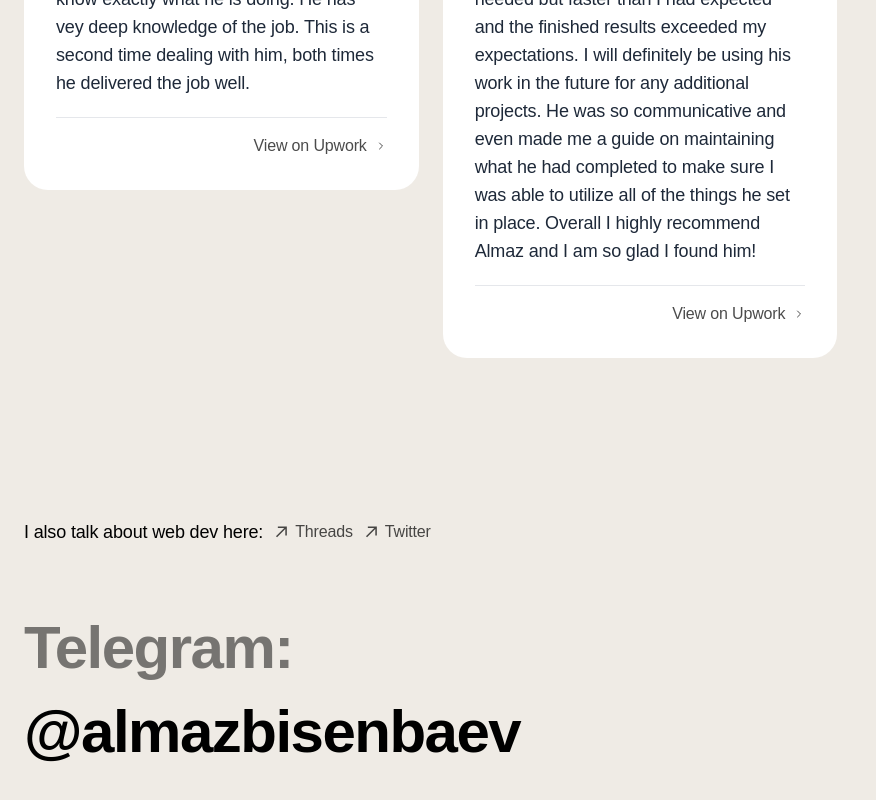
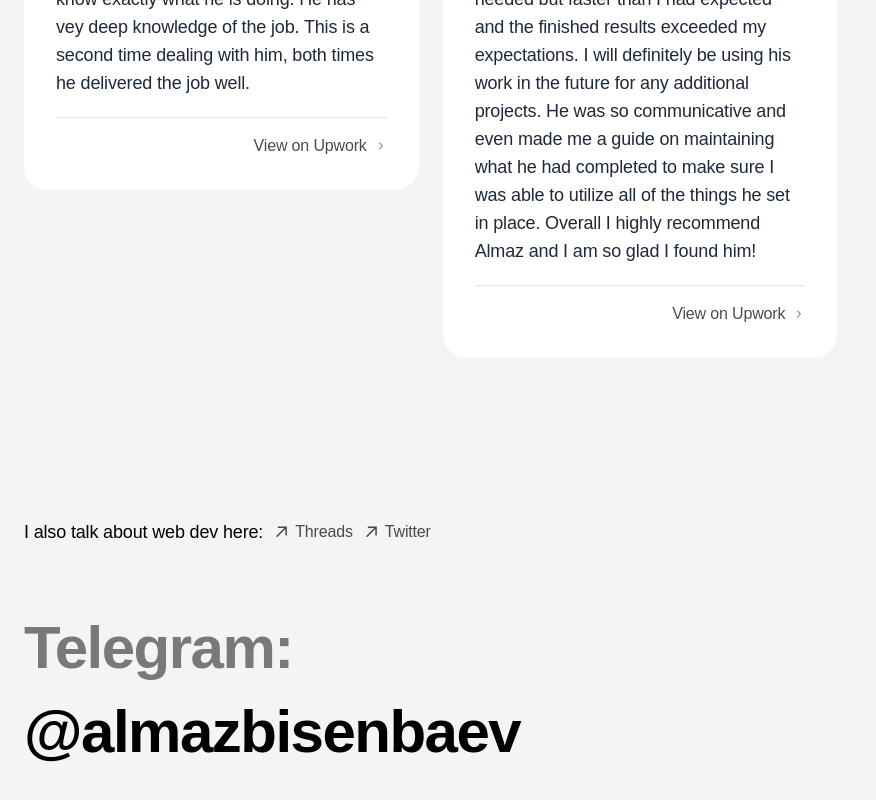
Before and after one commit to almazbisenbaev/almaz, a Next.js app: page / in a window 1280 px wide. Shown: the part 3952-4752 px from the top of the page, without its empty margins (0-876 px from the left). Built offline with nearby package versions, Linux system fonts and the light colour scheme; a web font is replaced by a local one.

Commit message:
Update background color

```diff
--- a/src/app/globals.css
+++ b/src/app/globals.css
@@ -18,7 +18,8 @@ body {
 body {
   color: var(--foreground);
   /* background: linear-gradient(#fff, #edede9, #f5ebe0 ); */
-  background: #EFEBE5;
+  /* background: #EFEBE5; */
+  background: #F4F4F4;
   background-size: 100% 100%;
   background-repeat: no-repeat;
   font-family: 'General Sans', sans-serif;
--- a/src/app/page.jsx
+++ b/src/app/page.jsx
@@ -291,7 +291,7 @@ export default function Home() {
         <div className="section">
           <div className="container mx-auto px-6 relative">
 
-            <div className="text-lg flex flex-col sm:flex-row gap-3 mb-18">
+            <div className="font-medium text-lg flex flex-col sm:flex-row gap-3 mb-18">
                 <div>I also talk about web dev here:</div>
 
                 <div className="flex gap-3">
```
